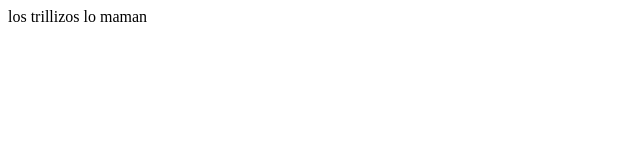
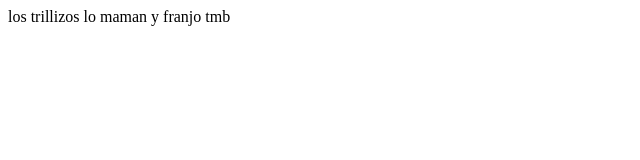
Before and after one commit to YormanJR/yorman, a plain HTML site: page index.html in a window 1280 px wide. Shown: the whole page, without its empty margins (0-640 px from the left). Drawn offline with Linux system fonts and the light colour scheme.

Commit message:
Update index.html

```diff
--- a/index.html
+++ b/index.html
@@ -5,6 +5,6 @@
     <title>yorman</title>
   </head>
   <body>
-    los trillizos lo maman
+    los trillizos lo maman y franjo tmb
   </body>
 </html>
```
